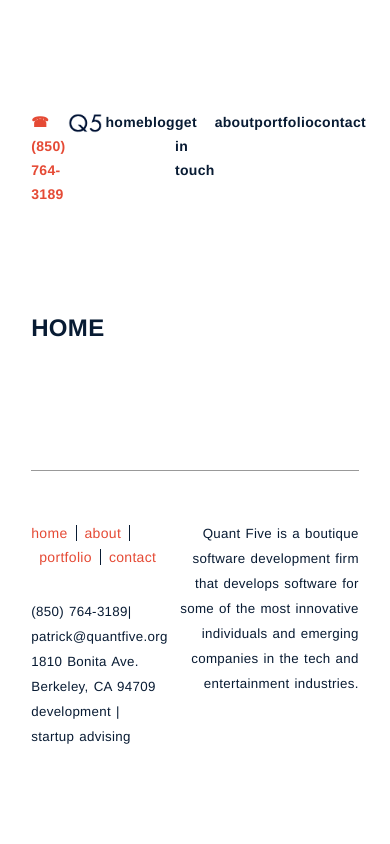
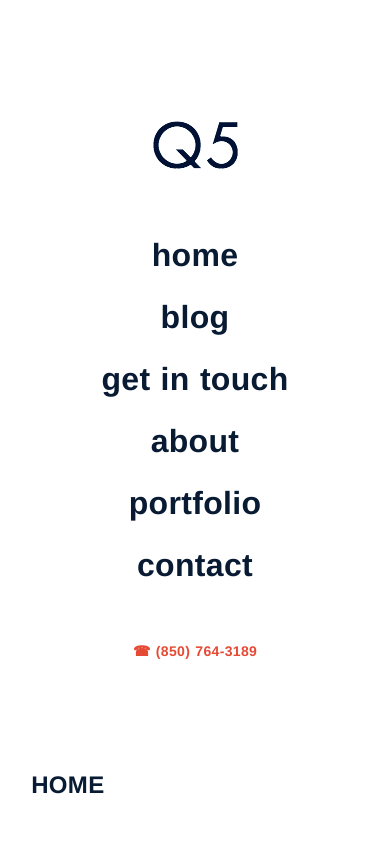
Before and after one commit to aaromnido/nuxtysite, a Nuxt app: page / in a window 390 px wide. Shown: the top 844 px of the page. Built offline with nearby package versions, Linux system fonts and the light colour scheme; a web font is replaced by a local one.

Commit message:
Header and footer responsive review

```diff
--- a/components/Footer.vue
+++ b/components/Footer.vue
@@ -17,32 +17,30 @@
       </div>
     </div>
     <div class="footer-right">
-        <small>
-            Quant Five is a boutique software development firm that develops software for some of the most innovative individuals and emerging companies in the tech and entertainment industries.
-        </small>
+      <small>Quant Five is a boutique software development firm that develops software for some of the most innovative individuals and emerging companies in the tech and entertainment industries.</small>
     </div>
   </footer>
 </template>
 
 <style scoped>
 .footer {
-  border-top: 1px solid rgba(128,128,128,0.8);
+  border-top: 1px solid rgba(128, 128, 128, 0.8);
   padding: 50px 0 180px 0;
   margin-top: 130px;
   display: flex;
   justify-content: space-between;
 }
 .footer-left,
-.footer-right{
+.footer-right {
   max-width: 325px;
 }
-.footer-right{
+.footer-right {
   text-align: right;
 }
-.footer-nav{
+.footer-nav {
   margin-bottom: 30px;
 }
-.footer-nav a{
+.footer-nav a {
   border-right: 1px solid #081b33;
   padding: 0 0.5rem;
   font-size: 14px;
@@ -50,14 +48,28 @@
   font-weight: 500;
   display: inline-block;
 }
-.footer-nav a:first-child{
+.footer-nav a:first-child {
   padding-left: 0;
 }
-.footer-nav a:last-child{
+.footer-nav a:last-child {
   border: 0;
   margin-right: 0;
 }
-.footer-nav a:hover{
+.footer-nav a:hover {
   color: #081b33;
 }
+@media (max-width: 740px) {
+  .footer {
+    flex-direction: column;
+    text-align: center;
+  }
+  .footer-left,
+  .footer-right {
+    max-width: 100%;
+  }
+  .footer-right {
+    text-align: center;
+    margin-top: 40px;
+  }
+}
 </style>
--- a/components/Header.vue
+++ b/components/Header.vue
@@ -8,10 +8,7 @@
 
     <div class="logo-image">
       <nuxt-link to="/">
-        <img
-          src="@/assets/images/logo-q5.png"
-          width="40"
-        >
+        <img src="@/assets/images/logo-q5.png" width="40">
       </nuxt-link>
     </div>
 
@@ -61,10 +58,10 @@
   font-weight: 600;
   flex-basis: 35%;
 }
-.logo-image{
-    background: transparent
+.logo-image {
+  background: transparent;
 }
-.site-navigation{
+.site-navigation {
   display: flex;
   flex-basis: 35%;
   align-content: flex-end;
@@ -72,18 +69,66 @@
   justify-content: space-between;
   margin-bottom: 0;
 }
-.nav-item:last-child{
+.nav-item:last-child {
   margin-right: 0;
 }
-.nav-item a{
+.nav-item a {
   color: #081b33;
   font-weight: 600;
   font-size: 14px;
   text-transform: lowercase;
-    transition: all .4s ease-out;
+  transition: all 0.4s ease-out;
   margin-bottom: 0;
 }
-.nav-item a:hover{
+.nav-item a:hover {
   color: #e54a35;
 }
+@media (max-width: 1220px) {
+  .nav-item-phone,
+  .site-navigation {
+    flex-basis: 40%;
+  }
+}
+@media (max-width: 1060px) {
+  .nav-item-phone,
+  .site-navigation {
+    flex-basis: 45%;
+  }
+}
+@media (max-width: 960px) {
+  .header {
+    flex-direction: column;
+    text-align: center;
+  }
+  .nav-item-phone,
+  .site-navigation {
+    flex-basis: 45%;
+  }
+  .logo-image {
+    order: 1;
+    margin-bottom: 40px;
+  }
+  .site-navigation {
+    order: 2;
+  }
+  .nav-item-phone {
+    order: 3;
+    margin-top: 40px;
+  }
+}
+@media (max-width: 470px) {
+  .site-navigation {
+    flex-direction: column;
+  }
+  .nav-item{
+    margin: 1rem 0;
+  }
+  .nav-item a{
+    font-size: 2rem;
+  }
+  .logo-image img {
+    width: 106px;
+    height: 70px;
+  }
+}
 </style>
```
Lines whose indentation alone changed are shown as unchanged.
